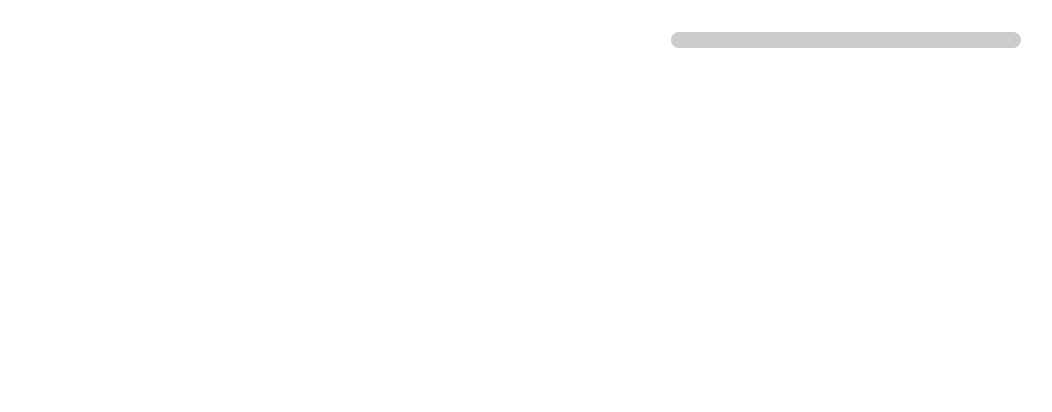
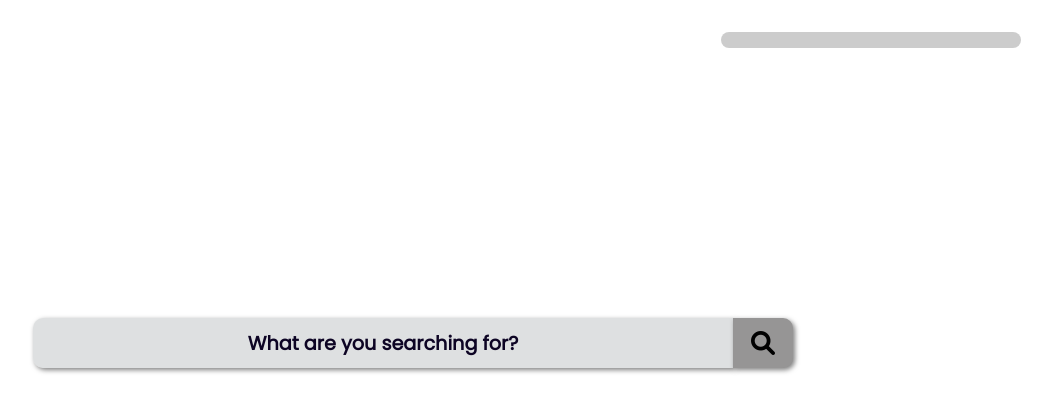
Before and after one commit to MrtnBck/my-home-screen, a plain HTML site: page client/public/index.html in a window 1280 px wide. Shown: the whole page, without its empty margins (227-1279 px from the left). Drawn offline with nearby package versions, Linux system fonts and the light colour scheme; no server answers.

Commit message:
Implement CSS grid layout

```diff
--- a/client/public/index.html
+++ b/client/public/index.html
@@ -7,6 +7,7 @@
     <link rel="stylesheet" href="/stylesheets/background.css" />
     <link rel="stylesheet" href="/stylesheets/weather.css" />
     <link rel="stylesheet" href="/stylesheets/layout.css" />
+    <link rel="stylesheet" href="/stylesheets/search.css" />
     <!-- prettier-ignore -->
     <link rel="stylesheet" href="https://cdnjs.cloudflare.com/ajax/libs/font-awesome/6.0.0/css/all.min.css" integrity="sha512-9usAa10IRO0HhonpyAIVpjrylPvoDwiPUiKdWk5t3PyolY1cOd4DSE0Ga+ri4AuTroPR5aQvXU9xC6qOPnzFeg==" crossorigin="anonymous" referrerpolicy="no-referrer"/>
     <script src="https://cdn.jsdelivr.net/npm/axios/dist/axios.min.js"></script>
@@ -17,15 +18,23 @@
     <main class="grid">
       <section class="setup-grid"></section>
       <section class="middle-grid">
-        <div id="search"></div>
-        <div id="focus"></div>
+        <div class="search-container">
+          <div class="search">
+            <!-- prettier-ignore -->
+            <input id="search-bar" type="text" placeholder="What are you searching for?"/>
+            <button class="btn" id="btn-search">
+              <i id="magnifier" class="fa-solid fa-magnifying-glass"></i>
+            </button>
+          </div>
+        </div>
       </section>
-      <section class="weather-grid">
+      <section class="weather-container">
         <!-- <div id="weather"></div> -->
         <div id="weather-card"></div>
       </section>
     </main>
     <script src="/javascripts/background.js"></script>
     <script src="/javascripts/weather.js"></script>
+    <script src="/javascripts/search.js"></script>
   </body>
 </html>
--- a/client/public/stylesheets/layout.css
+++ b/client/public/stylesheets/layout.css
@@ -17,18 +17,26 @@ body {
 
 .grid {
   display: grid;
-  grid-template-columns: 1fr 3fr 2fr;
+  grid-template-columns: 2fr 3fr 2fr;
   grid-template-rows: 1fr;
   height: 100vh;
+  width: 100vw;
 }
 
 .middle-grid {
   display: grid;
-  grid-template-rows: 2fr 1fr;
+  grid-template-rows: 1fr 1fr;
 }
 
-.weather-grid {
+.weather-container {
   display: flex;
   justify-content: flex-end;
   align-items: flex-start;
 }
+
+.search-container {
+  display: flex;
+  justify-content: center;
+  align-items: flex-end;
+  margin-bottom: 2rem;
+}
--- a/client/public/stylesheets/search.css
+++ b/client/public/stylesheets/search.css
@@ -29,8 +29,13 @@ body {
   font-family: inherit;
   font-weight: inherit;
   color: inherit;
-  font-size: 1.1rem;
+  font-size: 1.2rem;
   border-radius: 10px 0 0 10px;
+}
+
+#search-bar::placeholder {
+  color: #0d0424;
+  opacity: 1;
 }
 
 .search {
--- a/client/public/stylesheets/weather.css
+++ b/client/public/stylesheets/weather.css
@@ -8,11 +8,12 @@
   display: flex;
   flex-direction: column;
   background-color: rgba(153, 153, 153, 0.5);
-  width: 350px;
+  width: 300px;
   max-width: 100%;
   border-radius: 10px;
   padding: 0.5rem;
-  margin: 2rem;
+  margin-top: 2rem;
+  margin-right: 2rem;
   z-index: 1;
   position: absolute;
 }
@@ -31,10 +32,11 @@
   justify-content: center;
   align-items: center;
   width: 100%;
-  height: 2.5rem;
-  font-size: 1.5rem;
+  height: 2rem;
+  font-size: 1.2rem;
   margin: 5px 0;
   border-radius: 10px;
+  letter-spacing: 1px;
 }
 
 .temp-data {
```
Also changed, not shown: client/public/search.html (deleted, +0 -28 lines).
